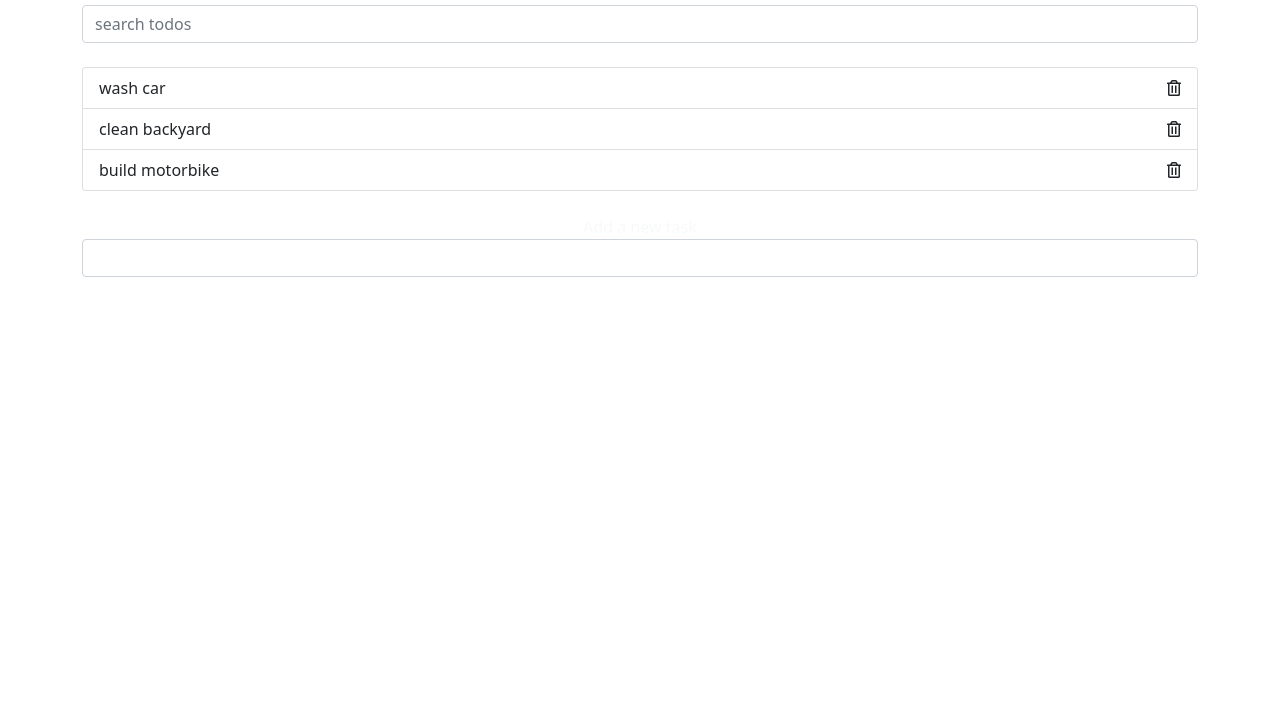
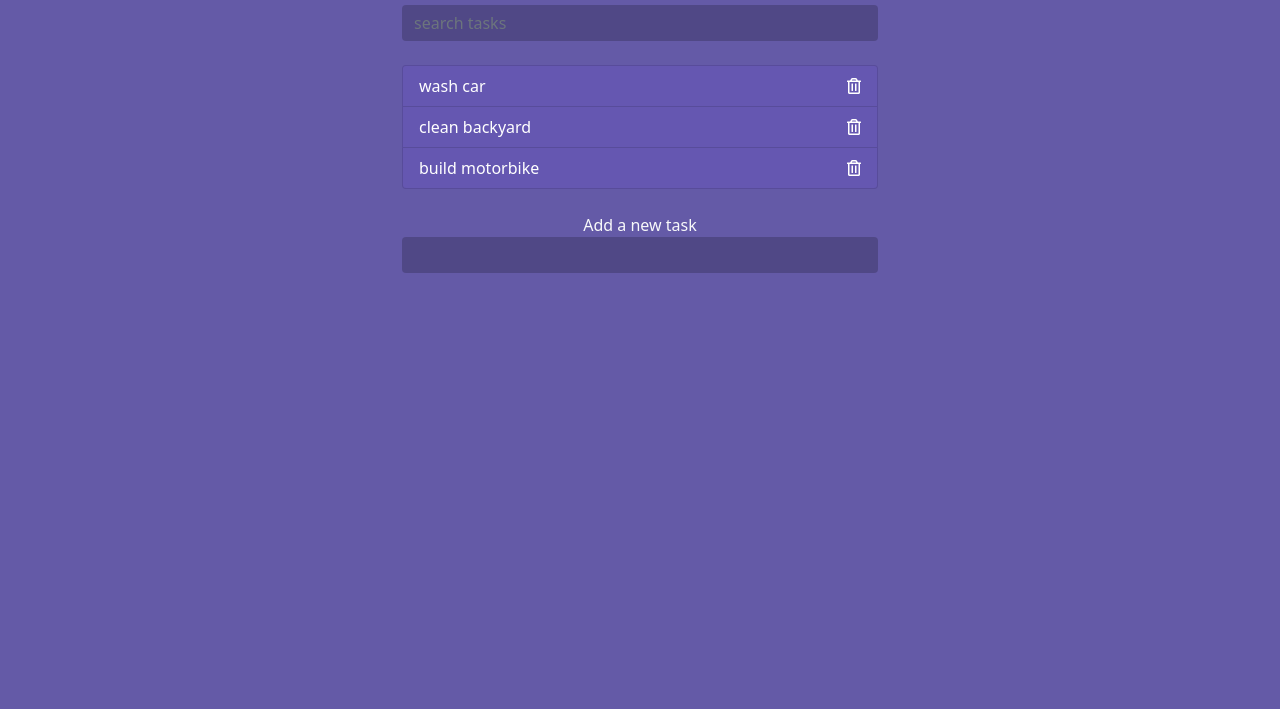
Before and after one commit to VicBond/ToDo_bootstrap, a plain HTML site: page index.html in a window 1280 px wide. Shown: the part 91-800 px from the top of the page. Drawn offline with nearby package versions, Linux system fonts and the light colour scheme.

Commit message:
add style to body, container, input & todos lis

```diff
--- a/index.html
+++ b/index.html
@@ -16,7 +16,7 @@
       integrity="sha384-1BmE4kWBq78iYhFldvKuhfTAU6auU8tT94WrHftjDbrCEXSU1oBoqyl2QvZ6jIW3"
       crossorigin="anonymous"
     />
-    <link rel="stylesheet" href="style.css" type="text/css" />
+    <link rel="stylesheet" href="styles.css" type="text/css" />
     <title>To-Do List</title>
   </head>
   <body>
@@ -29,7 +29,7 @@
             class="form-control m-auto"
             type="text"
             name="search"
-            placeholder="search todos"
+            placeholder="search tasks"
           />
         </form>
       </header>
--- a/styles.css
+++ b/styles.css
@@ -0,0 +1,20 @@
+body{
+  background: #645aa7;å
+}
+.container{
+  max-width: 500px;
+}
+input[type=text],
+input[type=text]:focus{
+  color: #fff;
+  border: none;
+  background: rgba(0,0,0,0.2);
+  max-width: 500px;
+}
+.todos li{
+  background: #6557b1;
+  color: #fff;
+}
+.delete{
+  cursor: pointer;
+}
```
